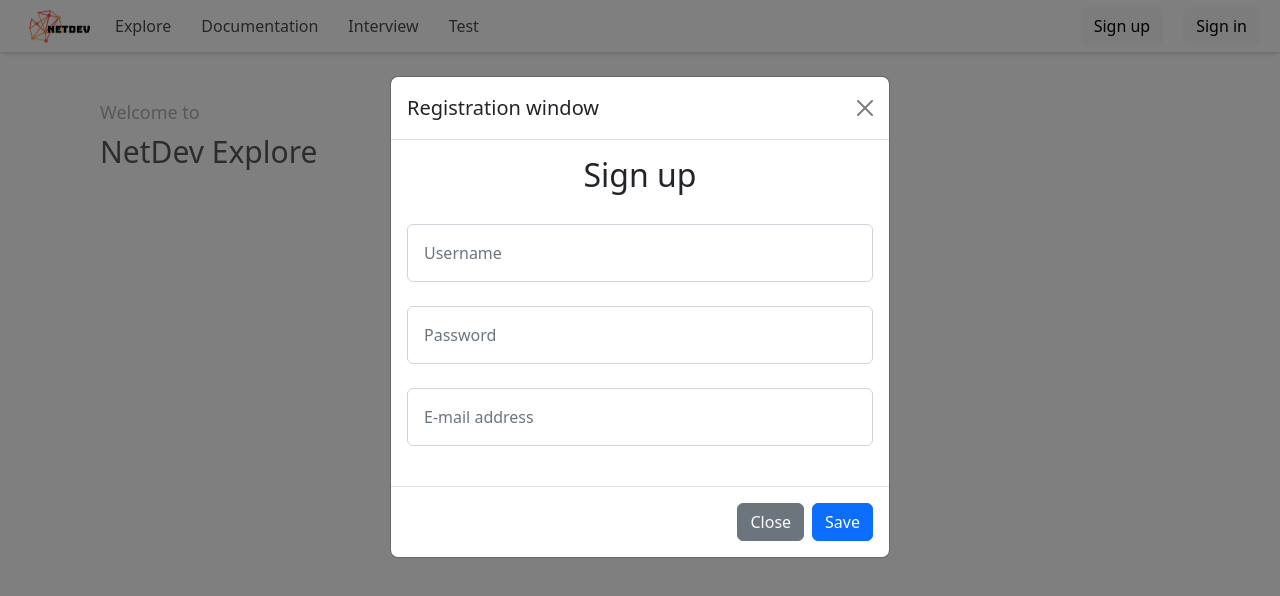
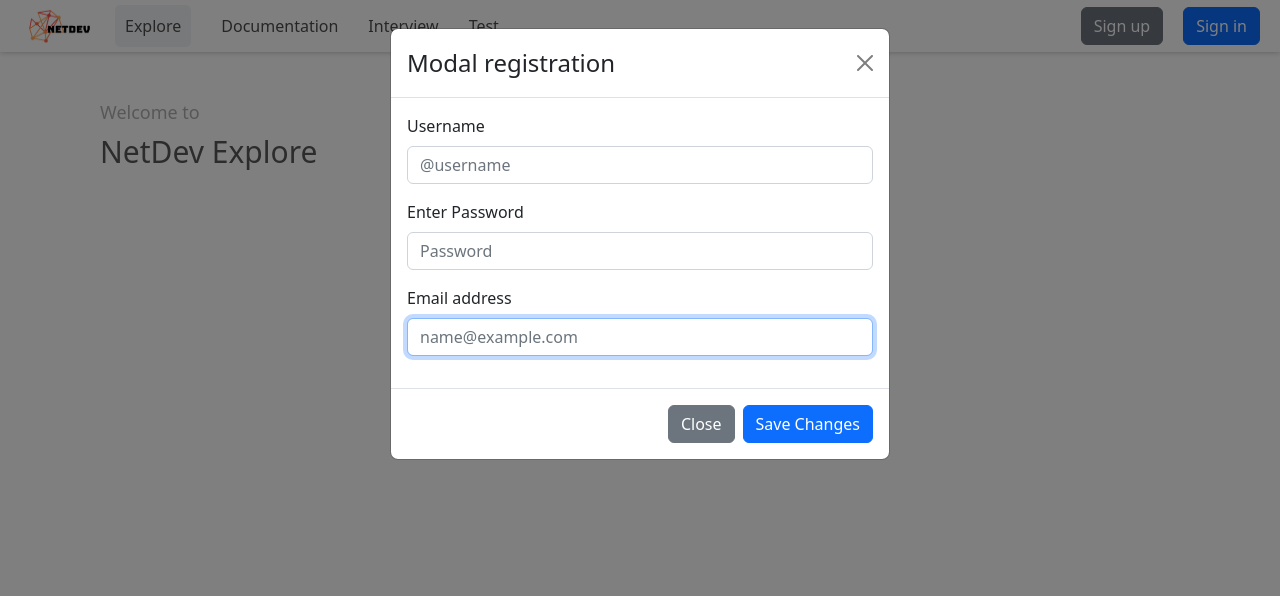
Before and after one commit to Navruzbek2103/.net, a React (Vite) app: page / in a window 1280 px wide. Both pictures are taken after a click on the button "Sign up". Shown: the top 596 px of the page. Built offline with nearby package versions, Linux system fonts and the light colour scheme.

Commit message:
Modal Bug fixes

```diff
--- a/package.json
+++ b/package.json
@@ -16,6 +16,7 @@
     "@mui/styled-engine-sc": "^5.11.0",
     "bootstrap": "^5.2.3",
     "react": "^18.2.0",
+    "react-bootstrap": "^2.7.0",
     "react-dom": "^18.2.0",
     "react-icons": "^4.7.1",
     "react-router-dom": "^6.4.5",
--- /dev/null
+++ b/src/UI/Modal/index.jsx
@@ -0,0 +1,50 @@
+import React from "react";
+import { useState } from "react";
+import Button from "react-bootstrap/Button";
+import Form from "react-bootstrap/Form";
+import Modal from "react-bootstrap/Modal";
+
+const index = () => {
+    const [show, setShow] = useState(false);
+
+  const handleClose = () => setShow(false);
+  const handleShow = () => setShow(true);
+  return (
+    <>
+      <Modal show={show} onHide={handleClose}>
+        <Modal.Header closeButton>
+          <Modal.Title>Modal heading</Modal.Title>
+        </Modal.Header>
+        <Modal.Body>
+          <Form>
+            <Form.Group className="mb-3" controlId="exampleForm.ControlInput1">
+              <Form.Label>Email address</Form.Label>
+              <Form.Control
+                type="email"
+                placeholder="name@example.com"
+                autoFocus
+              />
+            </Form.Group>
+            <Form.Group
+              className="mb-3"
+              controlId="exampleForm.ControlTextarea1"
+            >
+              <Form.Label>Example textarea</Form.Label>
+              <Form.Control as="textarea" rows={3} />
+            </Form.Group>
+          </Form>
+        </Modal.Body>
+        <Modal.Footer>
+          <Button variant="secondary" onClick={handleClose}>
+            Close
+          </Button>
+          <Button variant="primary" onClick={handleClose}>
+            Save Changes
+          </Button>
+        </Modal.Footer>
+      </Modal>
+    </>
+  );
+};
+
+export default index;
--- a/src/components/Header/index.jsx
+++ b/src/components/Header/index.jsx
@@ -1,15 +1,27 @@
 import React from "react";
 import "./style.scss";
 import { NavLink } from "react-router-dom";
-import SiteLogo from "./../../assets/images/site-logo.jpg"
-
+import SiteLogo from "./../../assets/images/site-logo.jpg";
+// import React, { useState } from 'react';
+import { useState } from "react";
+import Button from "react-bootstrap/Button";
+import Form from "react-bootstrap/Form";
+import Modal from "react-bootstrap/Modal";
 
 const index = () => {
+  const [show, setShow] = useState(false);
+
+  const handleClose = () => setShow(false);
+  const handleShow = () => setShow(true);
+  const [sign, setSign] = useState(false);
+
+  const handleSign = () => setSign(false);
+  const handleSignIn = () => setSign(true);
   return (
     <header className="header">
       <div className="container">
         {/* Modal registration */}
-        <div
+        {/* <div
           className="modal mt-5 fade"
           id="staticBackdropSignUp"
           data-bs-backdrop="static"
@@ -62,10 +74,10 @@ const index = () => {
               </div>
             </div>
           </div>
-        </div>
+        </div> */}
 
         {/* Modal sign in */}
-        <div
+        {/* <div
           className="modal mt-5 fade"
           id="staticBackdropSignIn"
           data-bs-backdrop="static"
@@ -98,7 +110,6 @@ const index = () => {
                   className="form-control mb-4 p-3"
                   placeholder="Password"
                 />
-                {/* <input type="email" className="form-control mb-4 p-3" placeholder='E-mail address'/> */}
               </div>
               <div className="modal-footer">
                 <button
@@ -114,7 +125,95 @@ const index = () => {
               </div>
             </div>
           </div>
-        </div>
+        </div> */}
+        <Modal show={show} onHide={handleClose}>
+          <Modal.Header closeButton>
+            <Modal.Title>Modal registration</Modal.Title>
+          </Modal.Header>
+          <Modal.Body>
+            <Form>
+              <Form.Group
+                className="mb-3"
+                controlId="exampleForm.ControlInput1"
+              >
+                <Form.Label>Username</Form.Label>
+                <Form.Control type="email" placeholder="@username" autoFocus />
+              </Form.Group>
+              <Form.Group
+                className="mb-3"
+                controlId="exampleForm.ControlTextarea1"
+              >
+                <Form.Label>Enter Password</Form.Label>
+                <Form.Control
+                  type="password"
+                  placeholder="Password"
+                  autoFocus
+                />
+              </Form.Group>
+              <Form.Group
+                className="mb-3"
+                controlId="exampleForm.ControlTextarea1"
+              >
+                <Form.Label>Email address</Form.Label>
+                <Form.Control
+                  type="email"
+                  placeholder="name@example.com"
+                  autoFocus
+                />
+              </Form.Group>
+              <Form.Group
+                className="mb-3"
+                controlId="exampleForm.ControlTextarea1"
+              ></Form.Group>
+            </Form>
+          </Modal.Body>
+          <Modal.Footer>
+            <Button variant="secondary" onClick={handleClose}>
+              Close
+            </Button>
+            <Button variant="primary" onClick={handleClose}>
+              Save Changes
+            </Button>
+          </Modal.Footer>
+        </Modal>
+
+        {/* sign in */}
+        <Modal show={sign} onHide={handleSign}>
+          <Modal.Header closeButton>
+            <Modal.Title>Modal Sign in</Modal.Title>
+          </Modal.Header>
+          <Modal.Body>
+            <Form>
+              <Form.Group
+                className="mb-3"
+                controlId="exampleForm.ControlInput1"
+              >
+                <Form.Label>Username</Form.Label>
+                <Form.Control type="email" placeholder="@username" autoFocus />
+              </Form.Group>
+              <Form.Group
+                className="mb-3"
+                controlId="exampleForm.ControlTextarea1"
+              >
+                <Form.Label>Enter Password</Form.Label>
+                <Form.Control
+                  type="password"
+                  placeholder="Password"
+                  autoFocus
+                />
+              </Form.Group>
+            </Form>
+          </Modal.Body>
+          <Modal.Footer>
+            <Button variant="secondary" onClick={handleClose}>
+              Close
+            </Button>
+            <Button variant="primary" onClick={handleSign}>
+              Save Changes
+            </Button>
+          </Modal.Footer>
+        </Modal>
+
         <nav className="nav">
           <a href="./../../../index.html" className="nav__link">
             <img
@@ -147,20 +246,12 @@ const index = () => {
             </li>
           </ul>
           <div className="btnGroup">
-            <button
-              className="btn btn-light"
-              data-bs-toggle="modal"
-              data-bs-target="#staticBackdropSignUp"
-            >
+            <Button variant="secondary" onClick={handleShow}>
               Sign up
-            </button>
-            <button
-              className="btn btn-light"
-              data-bs-toggle="modal"
-              data-bs-target="#staticBackdropSignIn"
-            >
+            </Button>
+            <Button variant="primary" onClick={handleSignIn}>
               Sign in
-            </button>
+            </Button>
           </div>
         </nav>
       </div>
--- a/src/components/Sidebar/index.jsx
+++ b/src/components/Sidebar/index.jsx
@@ -27,11 +27,12 @@ const index = () => {
         </div>
 
         <div className="w-100 d-flex flex-column mt-4 accordion-menu">
+          <h5 className="doc__title">.NetDev Uzbekistan</h5>
           <Accord />
         </div>
-        <div className="sidebar__bottom d-flex align-items-center ">
+        <div className="sidebar__bottom shadow d-flex align-items-center ">
           <IoLogoGameControllerB className="logo__bottom"/>
-          <h5>Powered by OneTeam</h5>
+          <h6>Powered by OneTeam</h6>
         </div>
       </div>
     </>
--- a/src/components/Sidebar/style.scss
+++ b/src/components/Sidebar/style.scss
@@ -7,7 +7,7 @@
   width: 300px;
   gap: 40px;
   justify-content: space-between;
-//   overflow-y: scroll;
+  overflow-y: scroll;
   border-left: 0;
 }
 .sidebar__link {
@@ -49,16 +49,36 @@
   width: 300px;
 }
 .sidebar__bottom {
+  padding: 15px 10px;
+  border-radius: 5px;
   margin: 0px 10px;
   margin-bottom: 50px;
   gap: 10px;
   display: flex;
   justify-content: space-between;
   align-items: center;
+  background: #ECEFF1;
 }
 .logo__bottom {
   width: 40px;
   height: 40px;
-  margin-right: 10px;
+  margin-right: 5px;
   vertical-align: middle;
 }
+
+.doc__title{
+    margin: 10px 0px;
+    padding: 10px 10px;
+    font-size: 21px;
+    line-height: 22px;
+    font-weight: 500;
+    cursor:pointer;
+    transition: all .5s ease-in-out;
+    border-radius: 5px;
+    background: #eceff1;
+}
+.active{
+    padding: 10px 10px;
+    background: #ECEFF1;
+   border-radius: 5px;
+}
--- a/src/pages/Documentation/index.jsx
+++ b/src/pages/Documentation/index.jsx
@@ -8,7 +8,9 @@ const index = () => {
         <div className="container">
           <div className="document">
           <Sidebar />
+          <div className="document__right">
 
+          </div>
           </div>
         </div>
       </div>
```
Also changed, not shown: 1 other file (tests, documents, lock files or other folders).
